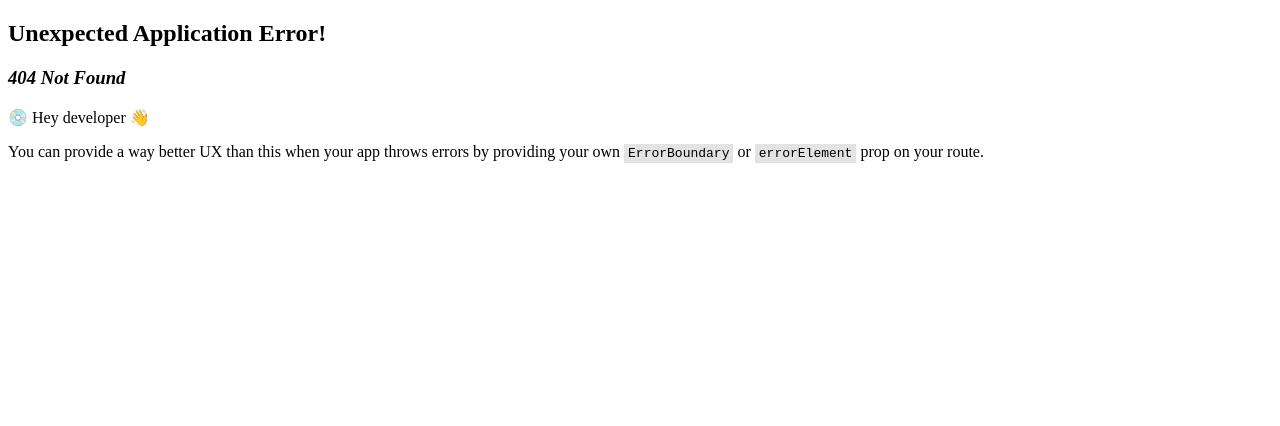
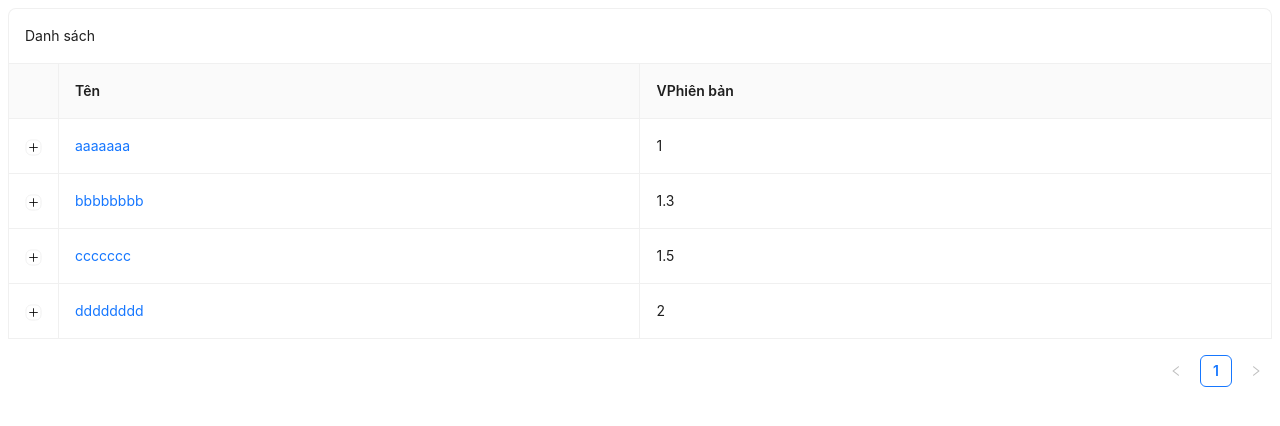
Before and after one commit to Thanh-Cong0602/management-Document, a React (Create React App) app: page /documentList in a window 1280 px wide. Before the commit this address had no page. Shown: the top 426 px of the page. Built offline with nearby package versions, Linux system fonts and the light colour scheme.

Commit message:
Document list

```diff
--- a/src/Component/DocumentList/documentList.js
+++ b/src/Component/DocumentList/documentList.js
@@ -2,13 +2,13 @@ import React from 'react';
 import { Table } from 'antd';
 const columns = [
   {
-    title: 'Name',
+    title: 'Tên',
     dataIndex: 'name',
     key: 'name',
     render: (text) => <a>{text}</a>,
   },
   {
-    title: 'Version',
+    title: 'VPhiên bản',
     dataIndex: 'version',
     key: 'version',
   }
--- a/src/Router.js
+++ b/src/Router.js
@@ -10,6 +10,7 @@ import Login from "./Component/Login/login";
 import Register from "./Component/RegisterPage/Register";
 import Home from "./pages/Home";
 import HomePage from "./components/HomePage/HomePage";
+import DocumentList from "./Component/DocumentList/documentList";
 
 const Router = () => {
   const router = createBrowserRouter([
@@ -29,6 +30,10 @@ const Router = () => {
       path: "/profile",
       element: <PersonalInformation />,
     },
+    {
+      path: "/documentList",
+      element: <DocumentList />,
+    },
   ]);
 
   return <RouterProvider router={router} />;
```
